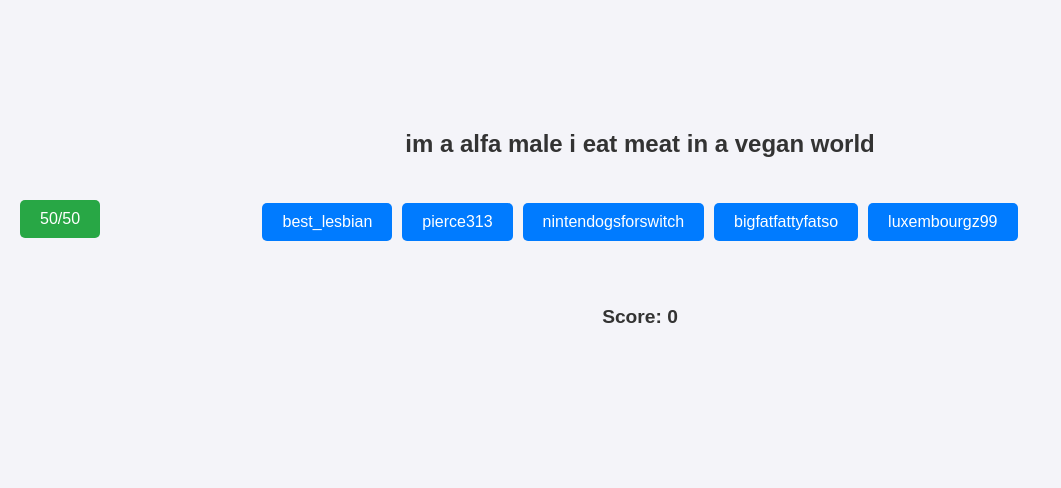
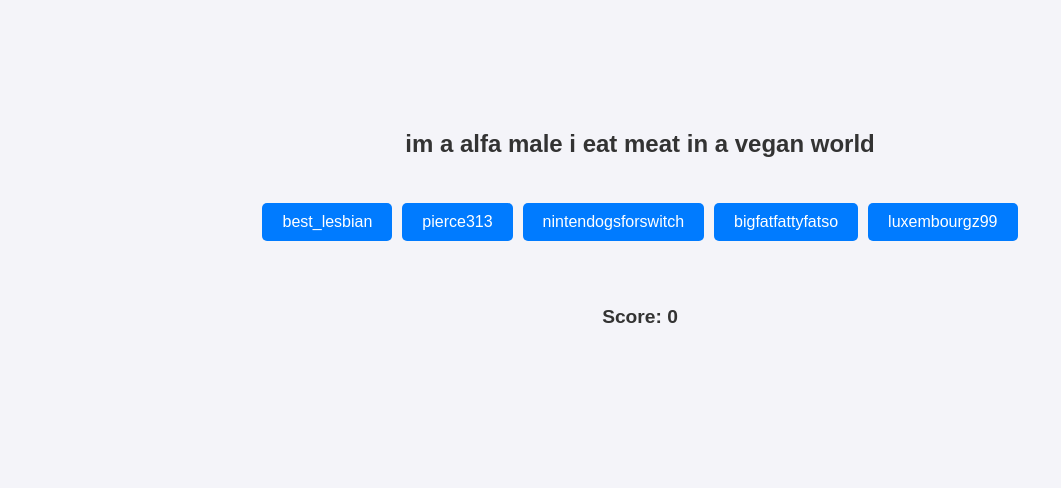
Before and after one commit to JamieEC/chat-guessr, a Flask app: page / in a window 1280 px wide. Shown: the part 181-669 px from the top of the page, without its empty margins (0-1061 px from the left). Run offline with Flask 3, Linux system fonts and the light colour scheme; some libraries are stand-ins or nearby versions.

Commit message:
Revert "Update index.html"
This reverts commit 199401ddc7cda8f581ad1abee4acb7dcba66743b.

```diff
--- a/templates/index.html
+++ b/templates/index.html
@@ -140,33 +140,6 @@
             visibility: visible;
             opacity: 1;
         }
-        .lifeline-container {
-            position: fixed;
-            left: 10px;
-            top: 50%;
-            transform: translateY(-50%);
-            display: flex;
-            flex-direction: column;
-            align-items: center;
-        }
-        .lifeline-button {
-            margin: 10px;
-            padding: 10px 20px;
-            font-size: 1em;
-            border: none;
-            border-radius: 5px;
-            background-color: #28a745;
-            color: white;
-            cursor: pointer;
-            transition: background-color 0.3s;
-        }
-        .lifeline-button:hover {
-            background-color: #218838;
-        }
-        .disabled {
-            background-color: #dc3545;
-            cursor: not-allowed;
-        }
     </style>
 </head>
 <body>
@@ -191,10 +164,6 @@
             Get it right on your first try: 100 points<br>
             Get it right on your second try: 50 points
         </div>
-    </div>
-
-    <div class="lifeline-container">
-        <button class="lifeline-button" onclick="useFiftyFifty()">50/50</button>
     </div>
 
 
@@ -273,20 +242,6 @@
             fetchMessage();
         }
 
-        function useFiftyFifty() {
-            const guessesDiv = document.getElementById('guesses');
-            const buttons = Array.from(guessesDiv.getElementsByClassName('guess-button'));
-            const incorrectButtons = buttons.filter(button => button.innerText !== correctAnswer);
-
-            if (incorrectButtons.length > 2) {
-                const toDisable = incorrectButtons.slice(0, 2);
-                toDisable.forEach(button => {
-                    button.classList.add('disabled');
-                    button.onclick = null;
-                });
-            }
-        }
-
         fetchMessage();
     </script>
 </body>
```
